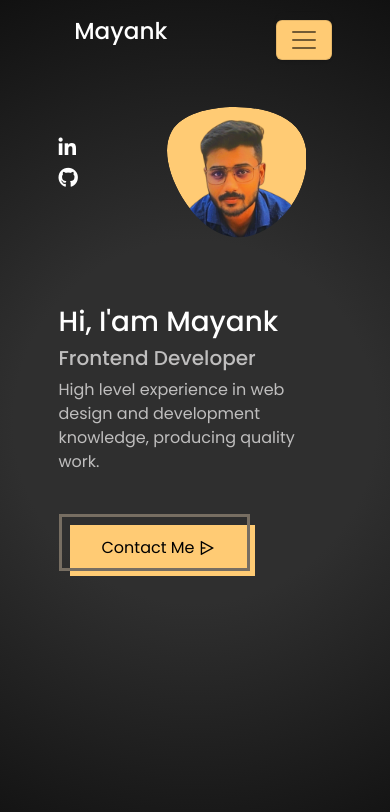
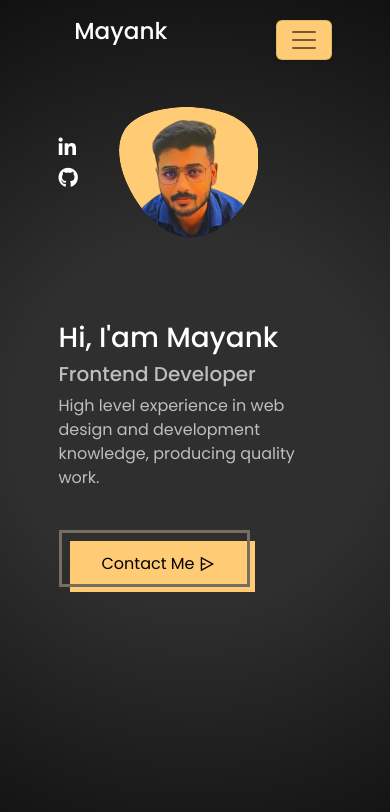
Before and after one commit to MATRIX-02/Project-M, a plain HTML site: page index.html in a window 390 px wide. Drawn offline with nearby package versions, Linux system fonts and the light colour scheme.

Commit message:
Fixed responsive bugs

```diff
--- a/assets/css/styles.css
+++ b/assets/css/styles.css
@@ -233,10 +233,12 @@ p {
 
 /* --------------Tablet and Android target----------- */
 
-@media (max-width: 992px) {
+@media (max-width: 992px) and (min-width:686px) {
+
+
     .home-img-bg {
         width: 60%;
-        display: flex;
+        display: absolute;
         justify-content: center;
         align-items: center;
         position: relative;
@@ -247,12 +249,39 @@ p {
     .home-social {
         position: relative;
         top: 2rem;
+    }
 
-    }
 
     .home-content {
         position: relative;
-        top: 9rem;
+        top: 20rem;
         padding-left: 0;
     }
 }
+
+
+@media (max-width:686px) {
+
+
+    .home-img-bg {
+        width: 60%;
+        display: absolute;
+        justify-content: center;
+        align-items: center;
+        position: relative;
+        bottom: 20rem;
+        left: 3rem;
+    }
+
+    .home-social {
+        position: relative;
+        top: 2rem;
+    }
+
+
+    .home-content {
+        position: relative;
+        top:10rem;
+        padding-left: 0;
+    }
+}
```
